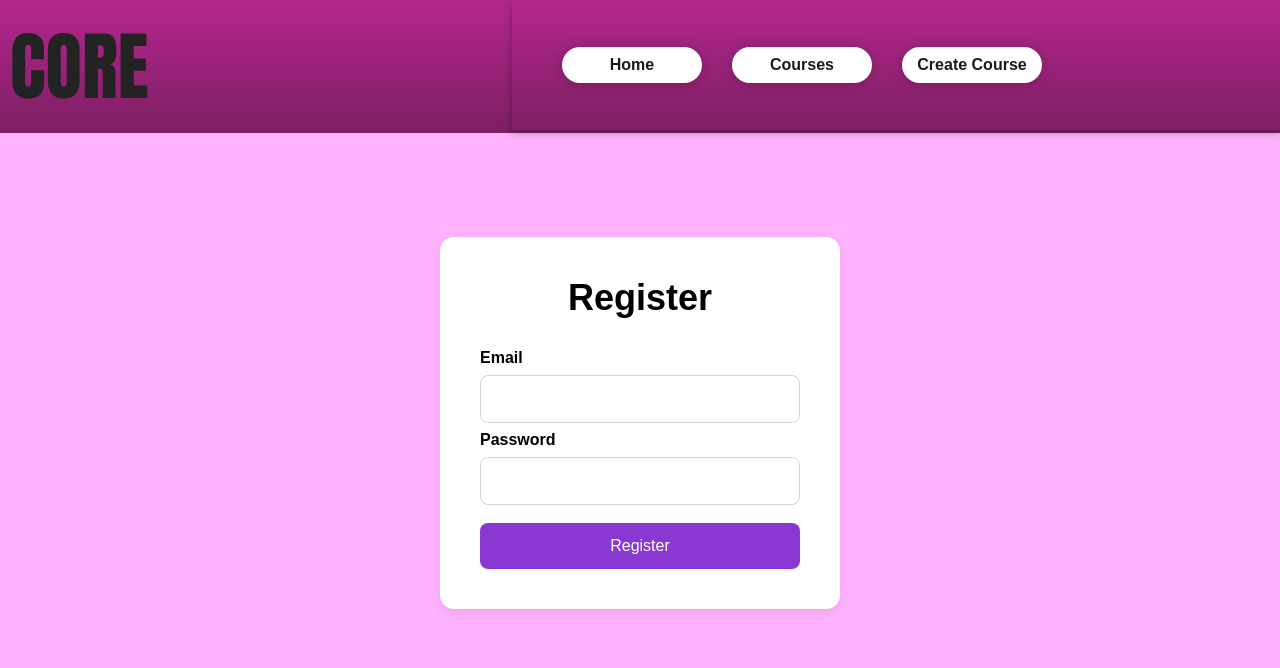
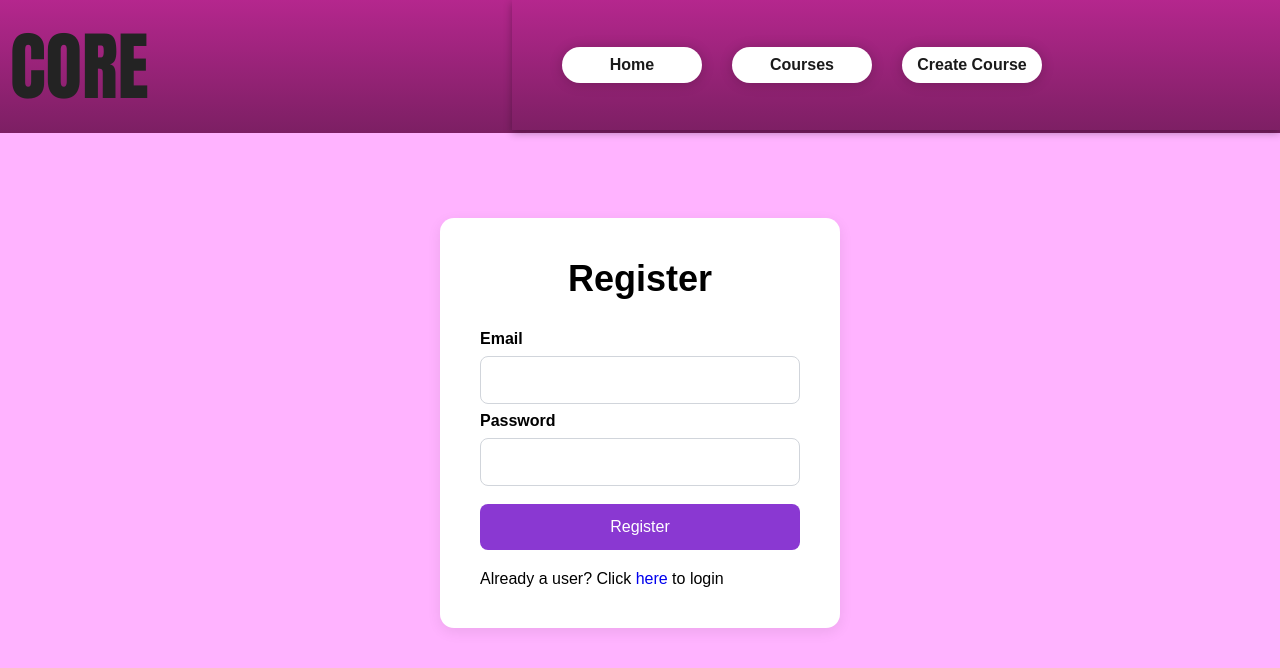
Before and after one commit to 23-kartikey/course-distributor, a React (Vite) app in the folder course-distributor-frontend/: page /register in a window 1280 px wide. Shown: the top 668 px of the page. Built offline with nearby package versions, Linux system fonts and the light colour scheme.

Commit message:
feat: add link for Login page

```diff
--- a/course-distributor-frontend/src/pages/Register.tsx
+++ b/course-distributor-frontend/src/pages/Register.tsx
@@ -50,6 +50,7 @@ const Register = () => {
                 <input type="password" value={registerForm.password} onChange={handleChange} name="password" />
                 <button type="submit">Register</button>
                 </div>
+                <p>Already a user? Click <a href="/login">here</a> to login</p>
                 {fail && <p style={{"color" : "red"}}>Unable to register</p>}
                 {success && <p style={{"color": "green"}}>Registered Successfully!</p>}
             </form>
```
